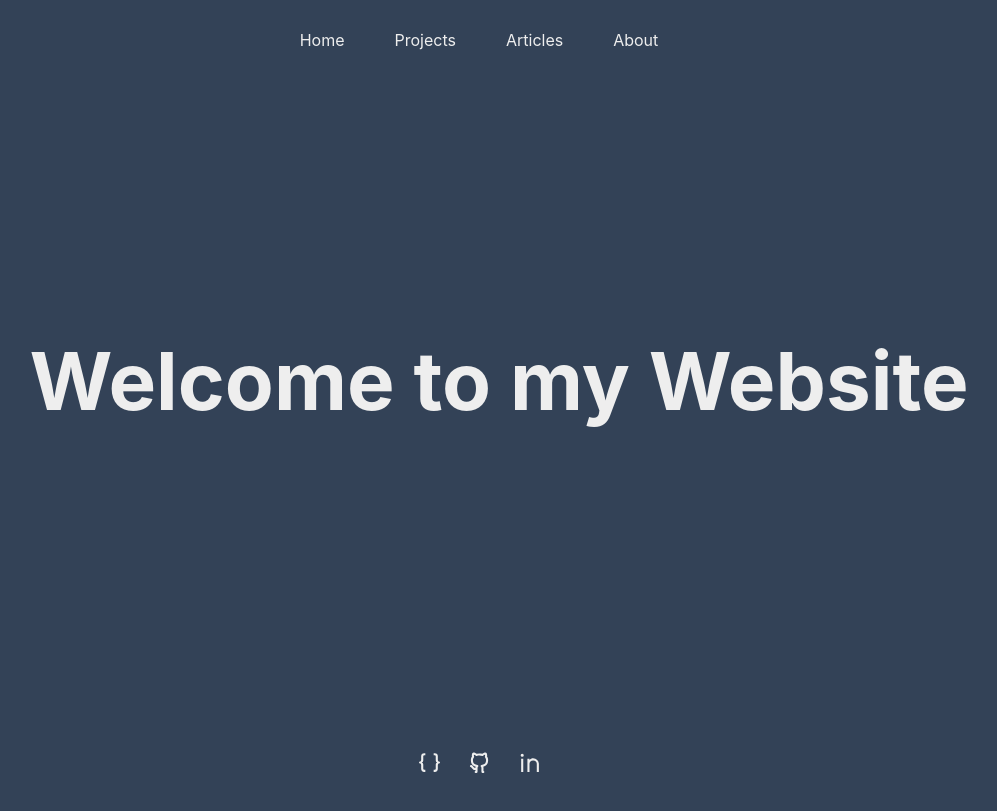
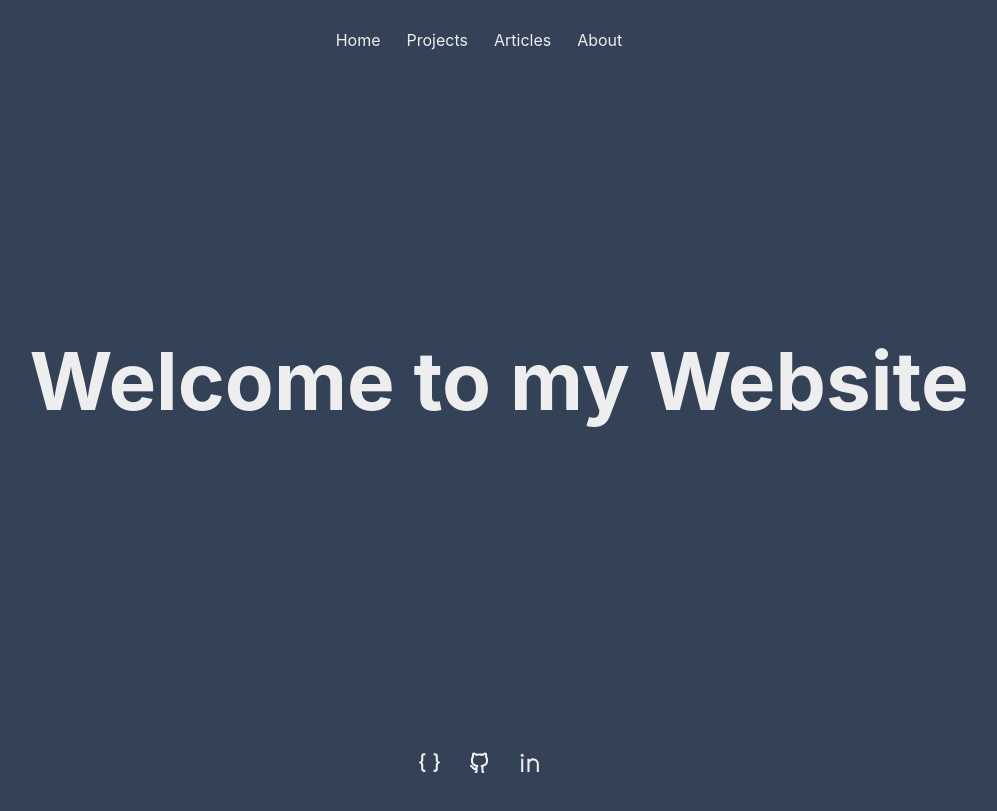
Before and after one commit to thneves/Thales-Next, a Next.js app: page / in a window 1280 px wide. Shown: the whole page, without its empty margins (161-1158 px from the left). Built offline with nearby package versions, Linux system fonts and the light colour scheme.

Commit message:
Style home page

```diff
--- a/components/Footer.tsx
+++ b/components/Footer.tsx
@@ -1,7 +1,8 @@
 import styled from "styled-components";
+import { motion } from "framer-motion";
 import { RiGithubLine, RiBracesFill, RiLinkedinLine} from "react-icons/ri";
 
-const StyledFooter = styled.footer`
+const StyledFooter = styled(motion.footer)`
   display: flex;
   justify-content: center;
   text-align: center;
@@ -39,7 +40,11 @@ const Footer = () => {
   ]
 
   return (
-    <StyledFooter>
+    <StyledFooter
+      initial={{ y: 50, opacity: 0.2}}
+      animate={{ y: 0, opacity: 1 }}
+      transition={{ duration: 0.8 }}
+    >
      {links.map((link, index) => {
        return <a key={index} href={link.url} target="_blank">
          <link.icon />
--- a/components/Intro.tsx
+++ b/components/Intro.tsx
@@ -14,7 +14,7 @@ const Intro = () => {
     <HomeContainer
        initial={{ opacity: 0.2}}
        animate={{ opacity: 1}}
-       transition={{ duration: 2}}
+       transition={{ duration: 0.8}}
     >
       <motion.h2
       initial={{ fontSize: 80}}
--- a/components/Navbar.tsx
+++ b/components/Navbar.tsx
@@ -1,11 +1,12 @@
 import styled from "styled-components";
+import { motion } from "framer-motion";
 import Link from "next/link";
 
 export interface ILink {
     href: string;
 }
 
-const Header = styled.header`
+const Header = styled(motion.header)`
     height: 10vh;
     width: 100%;
     display: flex;
@@ -15,16 +16,31 @@ const Header = styled.header`
 
 const Nav = styled.nav`
     display: flex;
-    justify-content: center;
+    justify-content: space-around;
     align-items: center;
-    gap: 50px;
+    gap: 10px;
     color: #eeeeee;
+
+    li {
+        transition: 0.5s;
+        padding: 8px;
+
+        &:hover {
+            border-radius: 6px;
+            background-color: #548CA8;
+            opacity: 0.6;
+        }
+    }
 `;
 
 const Navbar = () => {
   return (
       <div>
-        <Header>
+        <Header
+            initial={{ y: -30, opacity: 0.3 }}
+            animate={{ y: 0, opacity: 1 }}
+            transition={{ duration: 0.8 }}
+        >
         <Nav>
             <li>
                 <Link href="/" >Home </Link>
--- a/layout/Basic.tsx
+++ b/layout/Basic.tsx
@@ -10,6 +10,10 @@ export const GlobalStyle = createGlobalStyle`
     box-sizing: border-box;
     margin: 0;
     padding: 0;
+  }
+
+  body {
+    background-color: #548CA8;
   }
 
   a {
```
